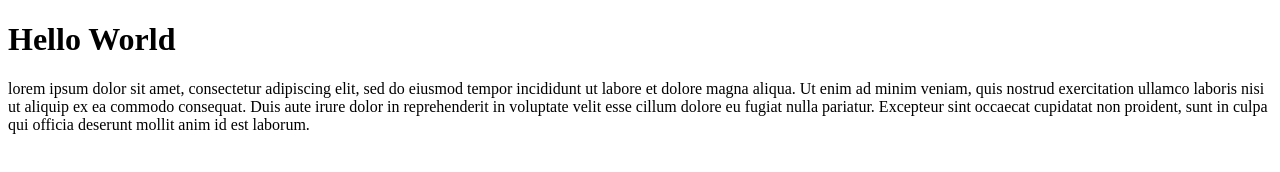
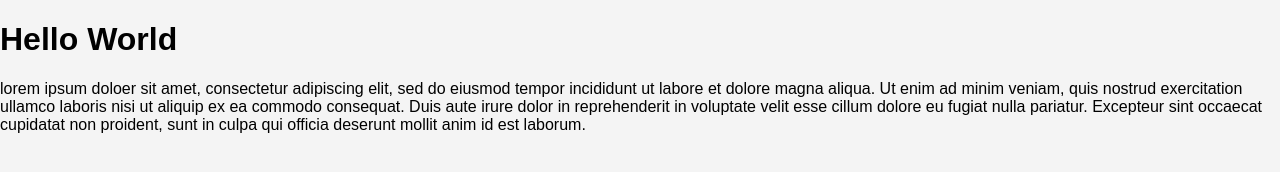
Before and after one commit to eber-cba/curso-g109-git, a plain HTML site: page index.html in a window 1280 px wide. Drawn offline with Linux system fonts and the light colour scheme.

Commit message:
segundo commit sin consola

```diff
--- a/assets/style.css
+++ b/assets/style.css
@@ -0,0 +1,6 @@
+body {
+  font-family: Arial, sans-serif;
+  background-color: #f4f4f4;
+  margin: 0;
+  padding: 0;
+}
--- a/index.html
+++ b/index.html
@@ -9,7 +9,7 @@
   <body>
     <h1>Hello World</h1>
     <p>
-      lorem ipsum dolor sit amet, consectetur adipiscing elit, sed do eiusmod
+      lorem ipsum doloer sit amet, consectetur adipiscing elit, sed do eiusmod
       tempor incididunt ut labore et dolore magna aliqua. Ut enim ad minim
       veniam, quis nostrud exercitation ullamco laboris nisi ut aliquip ex ea
       commodo consequat. Duis aute irure dolor in reprehenderit in voluptate
```
